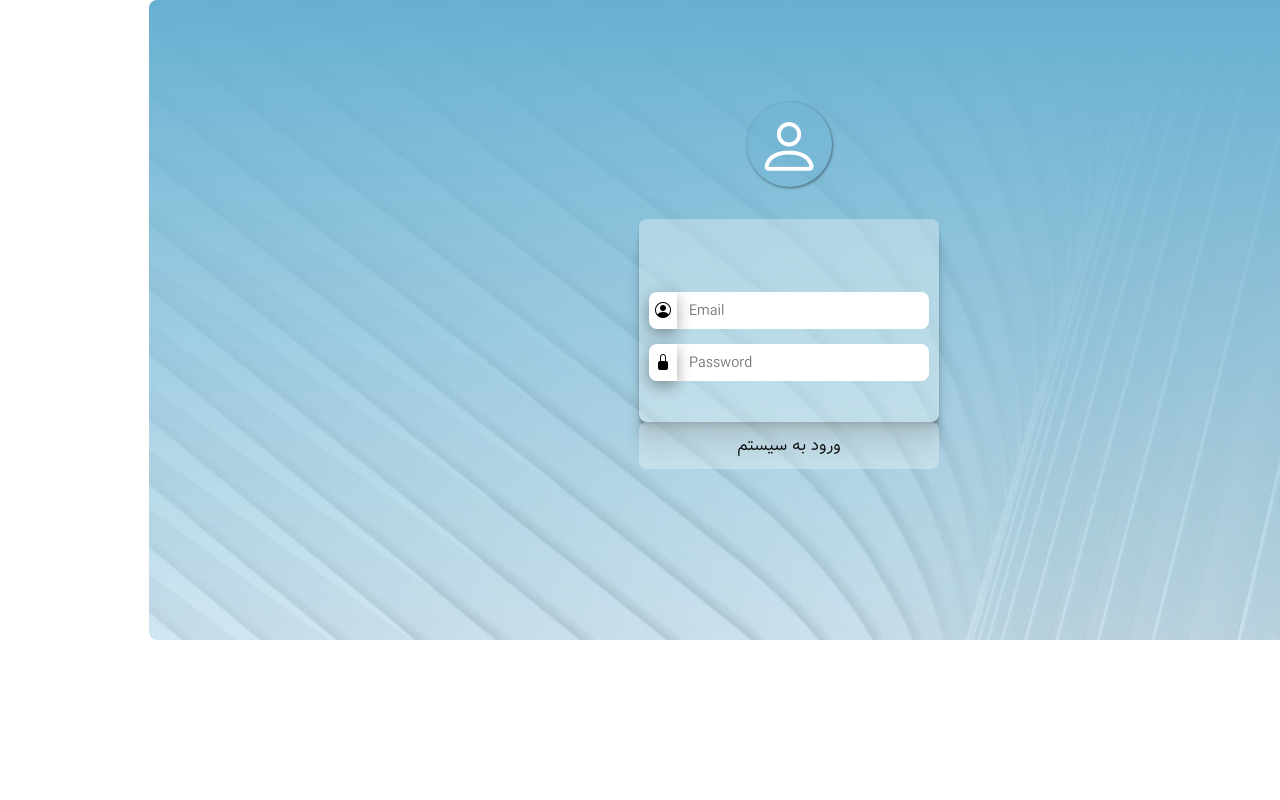
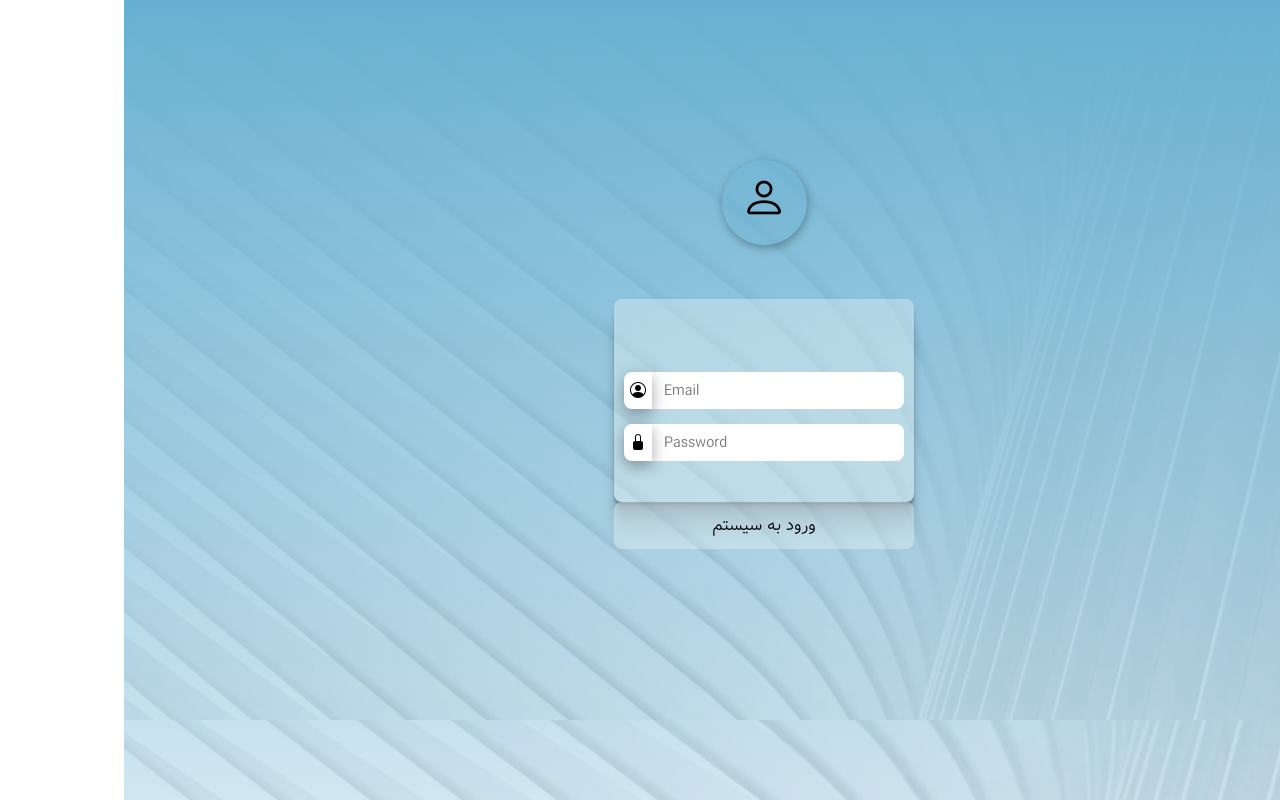
Before and after one commit to MaroufEbrahimi/portal, a React (Create React App) app: page /login in a window 1280 px wide. Built offline with nearby package versions, Linux system fonts and the light colour scheme.

Commit message:
some style changed

```diff
--- a/src/pages/Login/Login.css
+++ b/src/pages/Login/Login.css
@@ -7,33 +7,32 @@
     ),
     url("../../assets/img/user-bg.jpg");
   background-size: 100%;
-  width: 100%;
-  height: 80vh;
-  border-radius: 8px;
-}
-.login .login_container {
-  position: relative;
-  width: 100%;
-  height: 100%;
   display: flex;
-  text-align: center;
   align-items: center;
   justify-content: center;
   flex-direction: column;
+  height: 100vh;
 }
-.login_container .avatart {
+.login_container {
+  display: flex;
+  align-items: center;
+  justify-content: center;
+}
+.login .avatart {
+  display: flex;
+  align-items: center;
+  justify-content: center;
   background-color: var(--gen-bg-color);
   border-radius: 50%;
   width: 85px;
   height: 85px;
   position: absolute;
-  top: 6.4rem;
-  box-shadow: 0.7px 1px 3px rgba(0, 0, 0, 0.5);
+  top: 10rem;
+  box-shadow: 1px 3px 10px rgba(0, 0, 0, 0.3);
 }
-.login_container .avatart i {
-  font-size: 65px;
-  color: #fff;
-  font-weight: 100;
+.login .avatart i {
+  font-size: 45px;
+  z-index: 100;
 }
 .login_container form {
   position: relative;
@@ -68,7 +67,6 @@ form .form_container .login_box input::placeholder {
 }
 form .form_container .login_box i {
   background-color: #fff;
-  box-shadow: rgba(100, 100, 111, 0.2) 0px 7px 29px 0px;
   box-shadow: rgba(0, 0, 0, 0.35) 0px 5px 15px;
   font-size: 16px;
   border-radius: 8px 0 0 8px;
@@ -78,7 +76,7 @@ form .form_container .login_box i {
 }
 form .error {
   color: red;
-  font-size: 15px;
+  font-size: 14px;
 }
 .btn_login {
   position: absolute;
@@ -100,3 +98,10 @@ form .error {
 .btn_login .login_button:hover {
   background-color: rgba(233, 255, 255, 0.596);
 }
+
+/* Responsive */
+@media (max-width: 480px) {
+  .login_container form {
+    width: 250px;
+  }
+}
```
